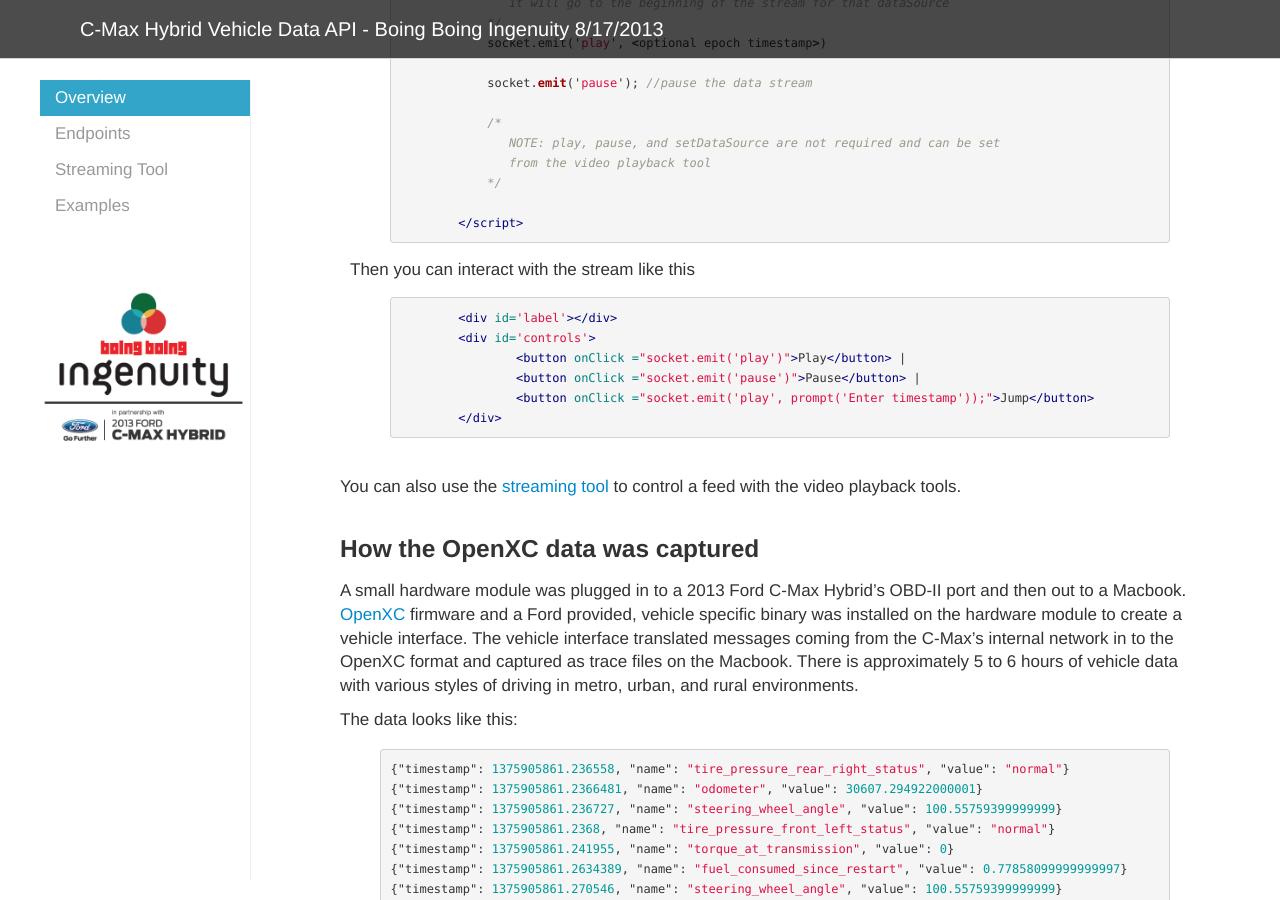
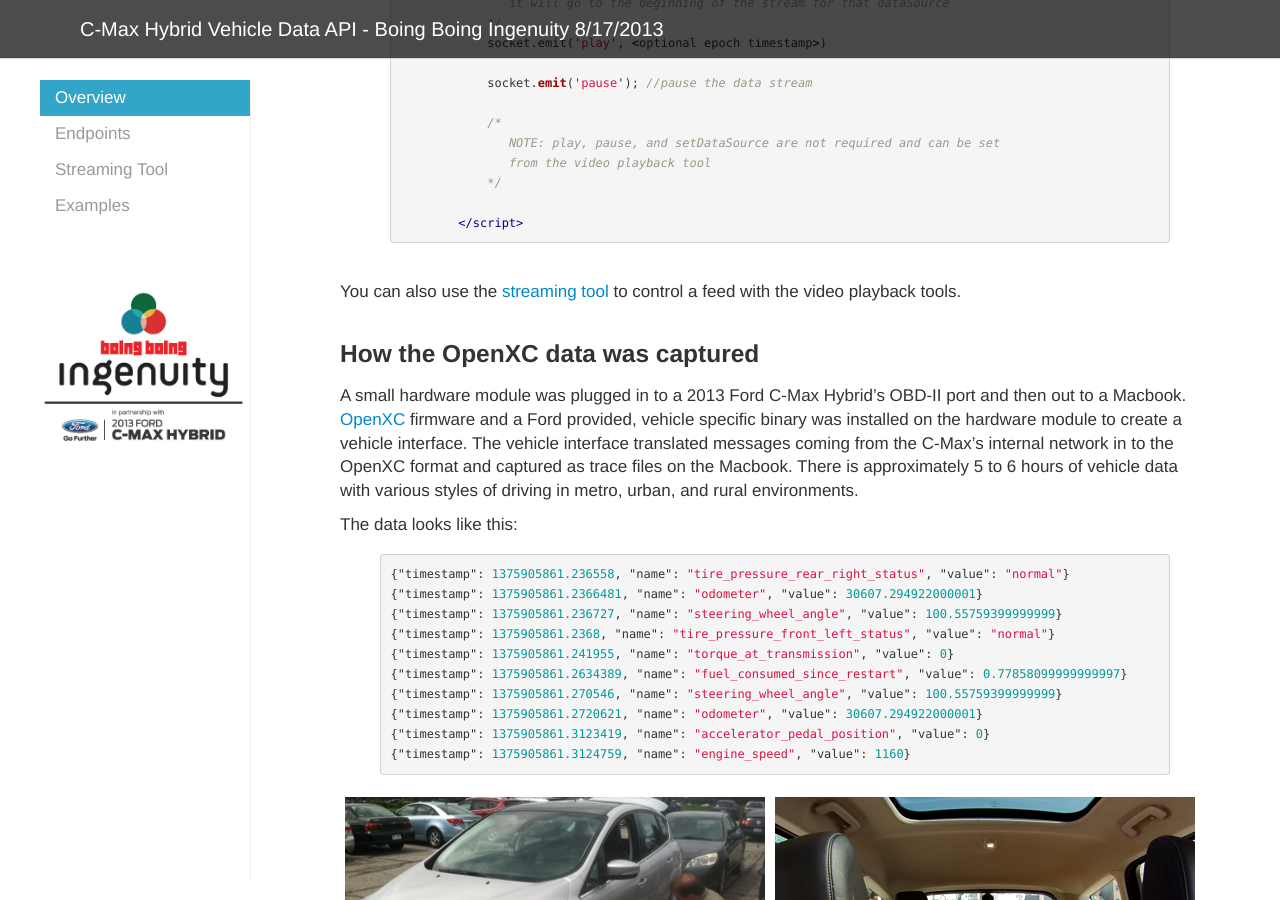
Before and after one commit to boing-boing-fdc/boing-boing-fdc.github.io, a Jekyll site: the page built from _posts/2005-08-14-overview.md, in a window 1280 px wide and 900 px high, scrolled down 2082 px. Built offline with Jekyll 4.4.1, drawn with Linux system fonts in a browser that asks for light colours; nearby versions of some CDN libraries; some web fonts are replaced; Markdown is read by kramdown in place of the engine named in the settings.

Commit message:
docs updates

```diff
--- a/_posts/2005-08-14-overview.md
+++ b/_posts/2005-08-14-overview.md
@@ -103,7 +103,7 @@ Full <a href="/endpoints">historical vehicle data docs</a>.
             */
 
         </script>{% endhighlight %}
-        <p>Then you can interact with the stream like this</p>
+        <!-- <p>Then you can interact with the stream like this</p>
 
         {% highlight html %}
         <div id='label'></div>
@@ -111,7 +111,7 @@ Full <a href="/endpoints">historical vehicle data docs</a>.
     		<button onClick ="socket.emit('play')">Play</button> |
     		<button onClick ="socket.emit('pause')">Pause</button> |
     		<button onClick ="socket.emit('play', prompt('Enter timestamp'));">Jump</button>
-    	</div>{% endhighlight %}
+    	</div>{% endhighlight %} -->
     </dd>
 
     <p>You can also use the <a href="/trace-streaming">streaming tool</a> to control a feed with the video playback tools.</p>
```
Also changed, not shown: _posts/2003-08-14-endpoints.md (+1 -1 lines), 3 other files.
